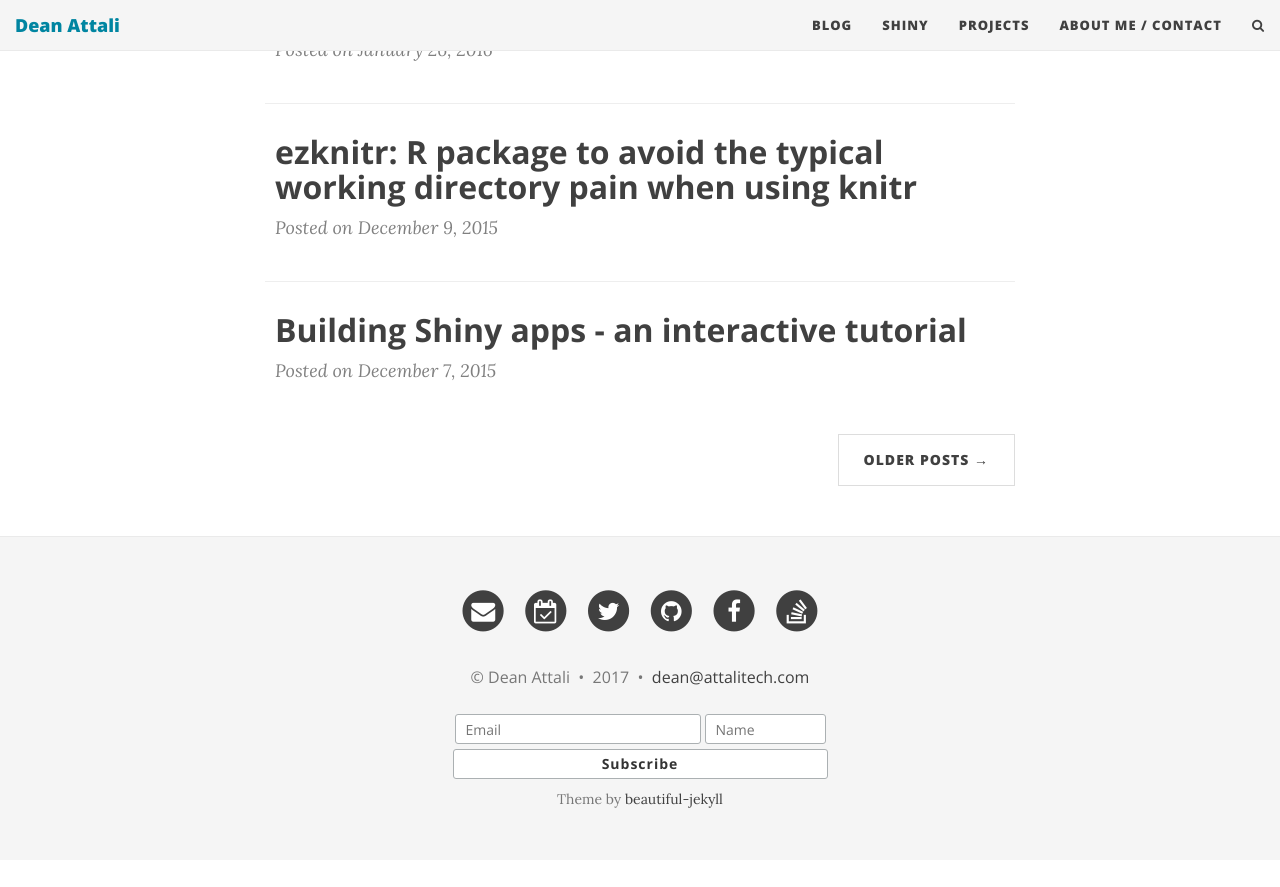
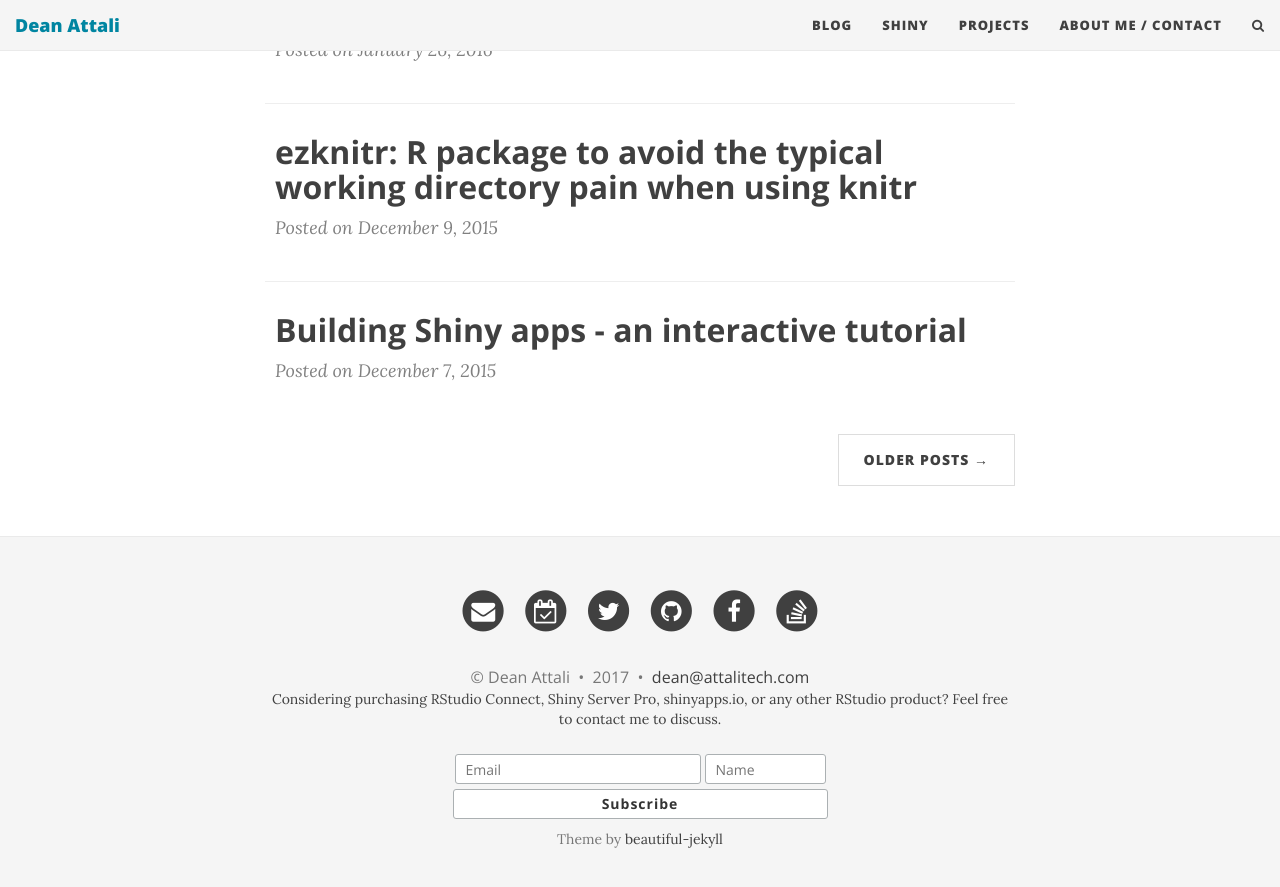
Before and after one commit to daattali/daattali.github.io, a Jekyll site: the page built from index.html, in a window 1280 px wide and 900 px high, scrolled down 2071 px. Shown: the top 887 px of the window. Built offline with Jekyll 4.4.1, drawn with Linux system fonts in a browser that asks for light colours; nearby versions of some CDN libraries; the list of posts is cut into pages by our own code; before the commit the page ends 2931 px from its top, so only the background shows below that.

Commit message:
Update footer.html

```diff
--- a/_includes/footer.html
+++ b/_includes/footer.html
@@ -117,6 +117,10 @@
           {% endif %}
         </p>
 
+        <div style="text-align: center;">
+          Considering purchasing RStudio Connect, Shiny Server Pro, shinyapps.io, or any other RStudio product? Feel free to contact me to discuss.
+        </div>
+
         <div id="mailchimp-subscribe-section-footer">
         <div id="mc_embed_signup-footer">
           <form action="//deanattali.us14.list-manage.com/subscribe/post?u=a579a88c8f09f9b8502b9d0c3&amp;id=c180f5773c" method="post" id="mc-embedded-subscribe-form-footer" name="mc-embedded-subscribe-form" class="validate" target="_blank" novalidate>
```
